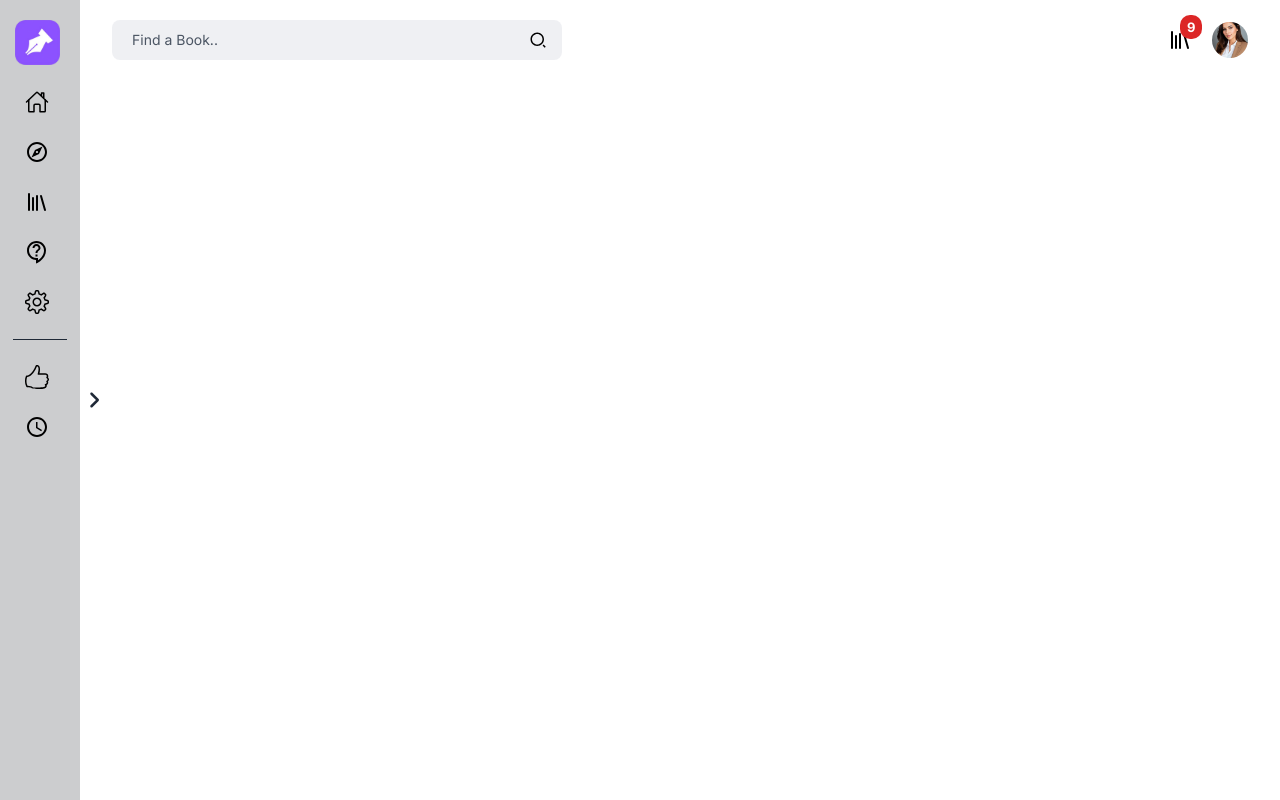
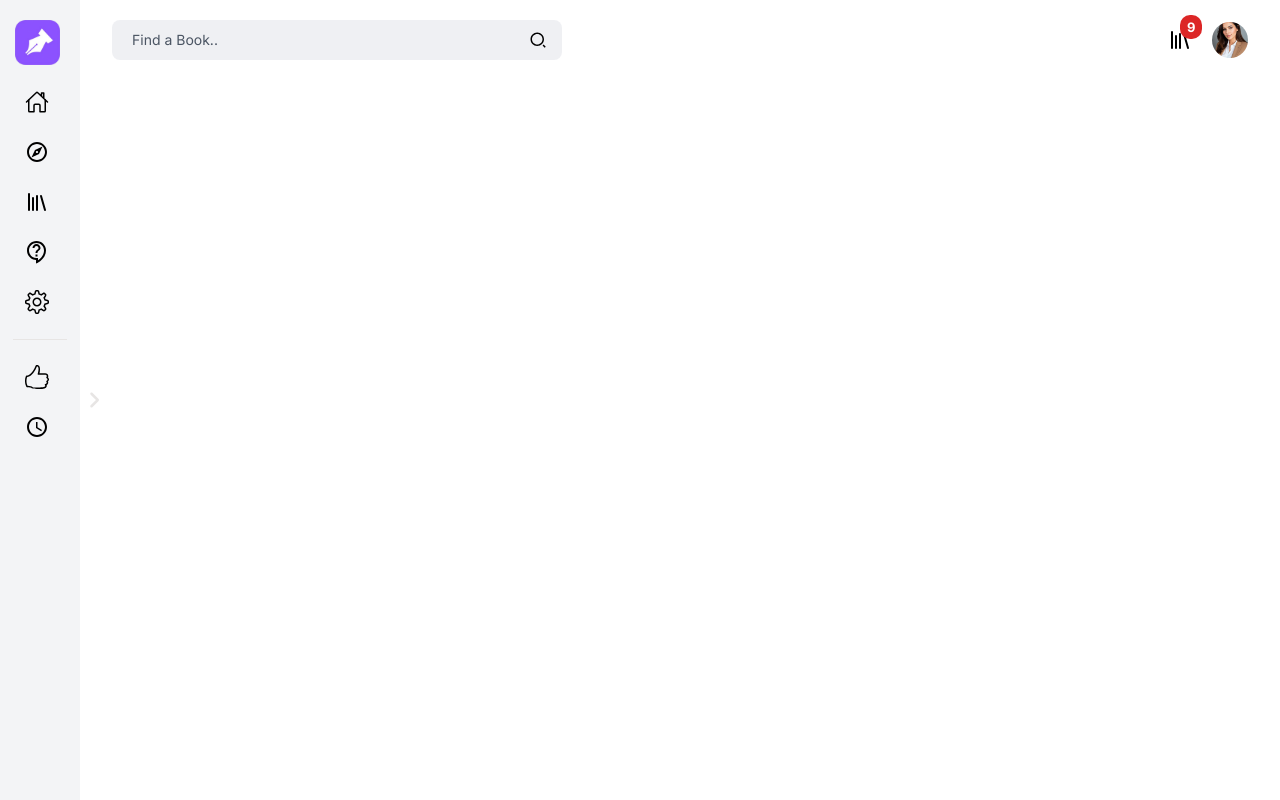
Before and after one commit to kevindermot99/gamezilla, a React (Vite) app: page /app in a window 1280 px wide. Built offline with nearby package versions, Linux system fonts and the light colour scheme; a web font is replaced by a local one.

Commit message:
dark and light mode complete

```diff
--- a/src/components/SideBar.jsx
+++ b/src/components/SideBar.jsx
@@ -42,12 +42,12 @@ function SideBar() {
 
 
     return (
-        <div className={`transition-width duration-300 ${sidebar === "big" && 'w-[240px]'}  ${sidebar === "small" && 'w-[80px]'}  relative h-[100vh] flex flex-col items-start justify-start px-3 py-5 bg-gray-950 bg-opacity-20`}>
+        <div className={`transition-width duration-300 ${sidebar === "big" && 'w-[240px]'}  ${sidebar === "small" && 'w-[80px]'}  relative h-[100vh] flex flex-col items-start justify-start px-3 py-5 bg-gray-100  dark:bg-gray-950 dark:bg-opacity-10`}>
             <button onClick={toggleSidebar} className={`absolute left-[105%] top-0 bottom-0 m-auto z-30 h-fit flex items-center justify-center rounded-full`}>
                 {sidebar === "big" ?
-                    <FaAngleLeft className="text-xl text-gray-800 transition hover:text-main-color" />
+                    <FaAngleLeft className="text-xl text-stone-200 dark:text-gray-800 transition hover:text-main-color" />
                     :
-                    <FaAngleRight className="text-xl text-gray-800 transition hover:text-main-color" />
+                    <FaAngleRight className="text-xl text-stone-200 dark:text-gray-800 transition hover:text-main-color" />
                 }
 
             </button>
@@ -59,36 +59,38 @@ function SideBar() {
                 </div>
             </div>
             <ul className={`sidebar w-full h-full overflow-y-auto overflow-x-clip`}>
-                <Link className={`h-[50px]  group flex items-center justify-start text-[15px] gap-5 outline-none w-full px-4 transition rounded-lg  hover:bg-gray-800 hover:bg-opacity-50 ${sidebar === "small" && 'p-0 justify-center max-w-[50px]'}`}>
+                <Link className={`active  h-[50px]  group flex items-center justify-start text-[15px] gap-5 outline-none w-full px-4 transition rounded-lg hover:bg-stone-200 dark:hover:bg-gray-800 hover:bg-opacity-50 ${sidebar === "small" && 'p-0 justify-center max-w-[50px]'}`}>
                     <IoHomeOutline className='text-[23px] min-h-6 min-w-6 group-hover:text-main-color ' />
                     <p className={`font-light  overflow-clip whitespace-nowrap ${sidebar === "small" && 'hidden'}`}>Home</p>
                 </Link>
 
-                <Link className={`h-[50px]  group flex items-center justify-start text-[15px] gap-5 outline-none w-full px-4 transition rounded-lg  hover:bg-gray-800 hover:bg-opacity-50 ${sidebar === "small" && 'p-0 justify-center max-w-[50px]'}`}>
+                <Link className={`h-[50px]  group flex items-center justify-start text-[15px] gap-5 outline-none w-full px-4 transition rounded-lg hover:bg-stone-200 dark:hover:bg-gray-800 hover:bg-opacity-50 ${sidebar === "small" && 'p-0 justify-center max-w-[50px]'}`}>
                     <MdOutlineExplore className='text-[23px] min-h-6 min-w-6 group-hover:text-main-color ' />
                     <p className={`font-light  overflow-clip whitespace-nowrap ${sidebar === "small" && 'hidden'}`}>Explore</p>
                 </Link>
 
-                <Link className={`h-[50px]  group flex items-center justify-start text-[15px] gap-5 outline-none w-full px-4 transition rounded-lg  hover:bg-gray-800 hover:bg-opacity-50 ${sidebar === "small" && 'p-0 justify-center max-w-[50px]'}`}>
+                <Link className={`h-[50px]  group flex items-center justify-start text-[15px] gap-5 outline-none w-full px-4 transition rounded-lg hover:bg-stone-200 dark:hover:bg-gray-800 hover:bg-opacity-50 ${sidebar === "small" && 'p-0 justify-center max-w-[50px]'}`}>
                     <LuLibrary className='text-[23px] min-h-6 min-w-6 group-hover:text-main-color ' />
                     <p className={`font-light  overflow-clip whitespace-nowrap ${sidebar === "small" && 'hidden'}`}>Libraries</p>
                 </Link>
 
-                <Link className={`h-[50px]  group flex items-center justify-start text-[15px] gap-5 outline-none w-full px-4 transition rounded-lg  hover:bg-gray-800 hover:bg-opacity-50 ${sidebar === "small" && 'p-0 justify-center max-w-[50px]'}`}>
+                <Link className={`h-[50px]  group flex items-center justify-start text-[15px] gap-5 outline-none w-full px-4 transition rounded-lg hover:bg-stone-200 dark:hover:bg-gray-800 hover:bg-opacity-50 ${sidebar === "small" && 'p-0 justify-center max-w-[50px]'}`}>
                     <MdOutlineContactSupport className='text-[23px] min-h-6 min-w-6 group-hover:text-main-color' />
                     <p className={`font-light overflow-clip whitespace-nowrap ${sidebar === "small" && 'hidden'}`}>Support</p>
                 </Link>
 
-                <Link className={`h-[50px]  group flex items-center justify-start text-[15px] gap-5 outline-none w-full px-4 transition rounded-lg  hover:bg-gray-800 hover:bg-opacity-50 ${sidebar === "small" && 'p-0 justify-center max-w-[50px]'}`}>
+                <Link className={`h-[50px]  group flex items-center justify-start text-[15px] gap-5 outline-none w-full px-4 transition rounded-lg hover:bg-stone-200 dark:hover:bg-gray-800 hover:bg-opacity-50 ${sidebar === "small" && 'p-0 justify-center max-w-[50px]'}`}>
                     <SlSettings className='text-[23px] min-h-6 min-w-6 group-hover:text-main-color' />
                     <p className={`font-light overflow-clip whitespace-nowrap ${sidebar === "small" && 'hidden'}`}>Settings</p>
                 </Link>
-                <div className='w-[95%] m-auto h-[1px] bg-gray-800 my-3'></div>
-                <Link className={`h-[50px]  group flex items-center justify-start text-[15px] gap-5 outline-none w-full px-4 transition rounded-lg  hover:bg-gray-800 hover:bg-opacity-50 ${sidebar === "small" && 'p-0 justify-center max-w-[50px]'}`}>
+
+                <div className='w-[95%] m-auto h-[1px] bg-stone-200 dark:bg-gray-800 my-3'></div>
+
+                <Link className={`h-[50px]  group flex items-center justify-start text-[15px] gap-5 outline-none w-full px-4 transition rounded-lg hover:bg-stone-200 dark:hover:bg-gray-800 hover:bg-opacity-50 ${sidebar === "small" && 'p-0 justify-center max-w-[50px]'}`}>
                     <SlLike className='text-[23px] min-h-6 min-w-6 group-hover:text-main-color' />
                     <p className={`font-light overflow-clip whitespace-nowrap ${sidebar === "small" && 'hidden'}`}>Liked Books</p>
                 </Link>
-                <Link className={`h-[50px]  group flex items-center justify-start text-[15px] gap-5 outline-none w-full px-4 transition rounded-lg  hover:bg-gray-800 hover:bg-opacity-50 ${sidebar === "small" && 'p-0 justify-center max-w-[50px]'}`}>
+                <Link className={`h-[50px]  group flex items-center justify-start text-[15px] gap-5 outline-none w-full px-4 transition rounded-lg hover:bg-stone-200 dark:hover:bg-gray-800 hover:bg-opacity-50 ${sidebar === "small" && 'p-0 justify-center max-w-[50px]'}`}>
                     <MdOutlineWatchLater className='text-[23px] min-h-6 min-w-6 group-hover:text-main-color' />
                     <p className={`font-light overflow-clip whitespace-nowrap ${sidebar === "small" && 'hidden'}`}>Play Later</p>
                 </Link>
--- a/src/index.css
+++ b/src/index.css
@@ -189,6 +189,8 @@ input[type="search"]::-webkit-search-results-decoration {
 .zindex {
   z-index: 10 !important;
 }
+
+
 
 .search {
   /* background-color: #ffffff; */
```
